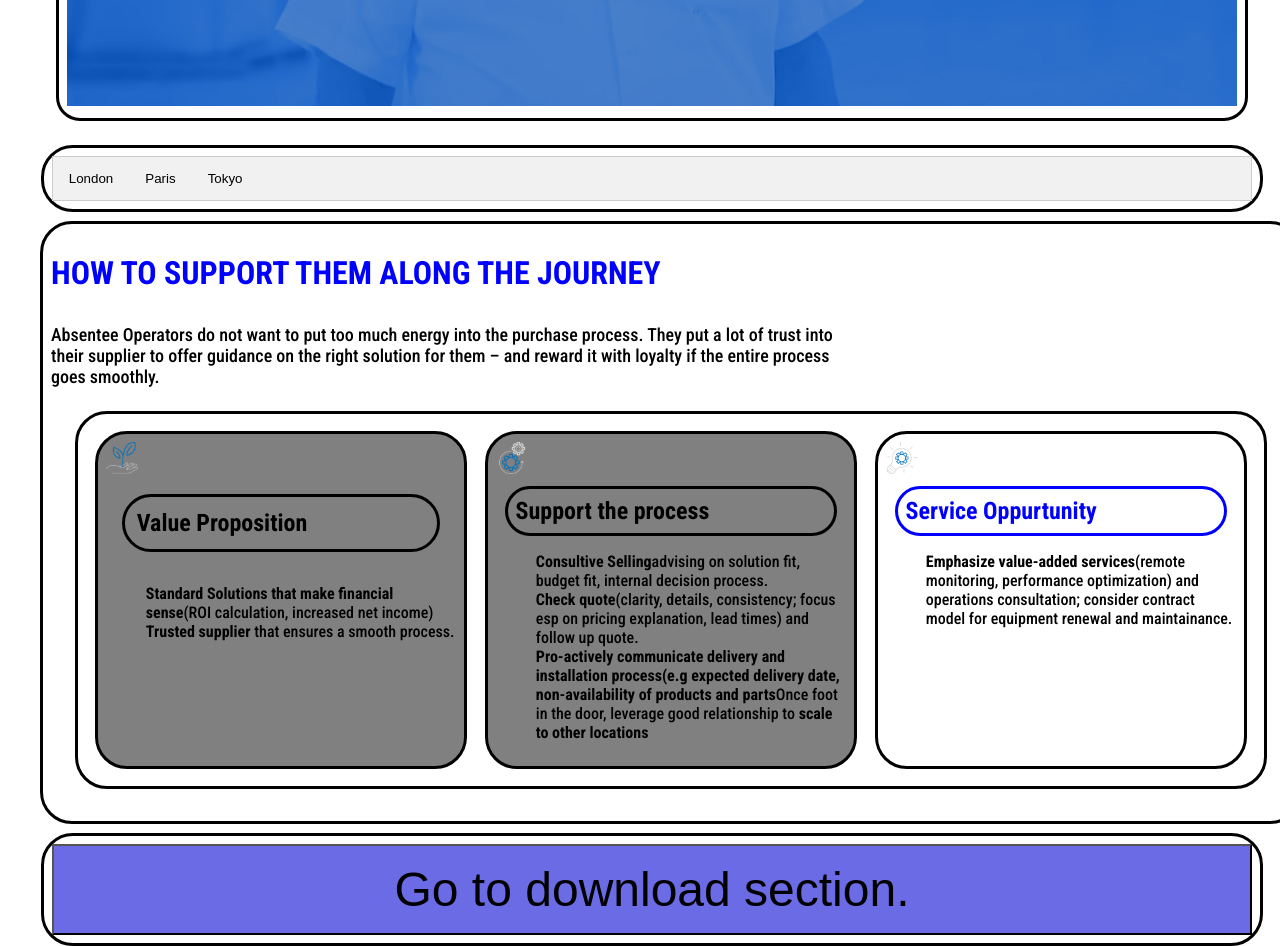
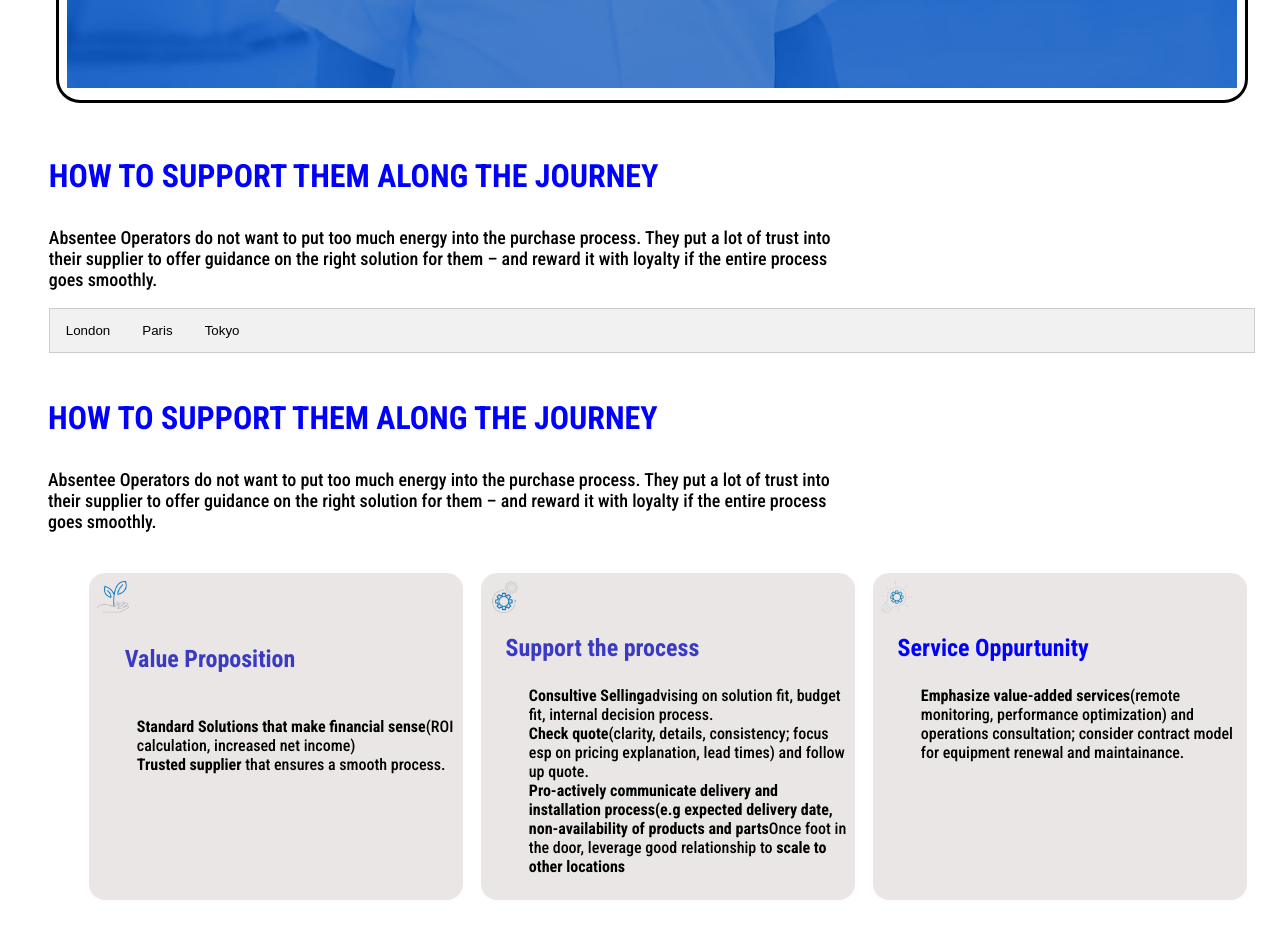
Before and after one commit to justsj11/upwork.github.io, a plain HTML site: page 01.Michael Floridi/index.html in a window 1280 px wide. Shown: the part 1160-2106 px from the top of the page. Drawn offline with Linux system fonts and the light colour scheme; files whose address does not match are found by name.

Commit message:
Removed borders

```diff
--- a/01.Michael Floridi/index.html
+++ b/01.Michael Floridi/index.html
@@ -50,6 +50,8 @@
     </div>
   <div>
 <div id="section_four" class="container">
+  <h1>HOW TO SUPPORT THEM ALONG THE JOURNEY</h1>
+      <p>Absentee Operators do not want to put too much energy into the purchase process. They put a lot of trust into their supplier to offer guidance on the right solution for them – and reward it with loyalty if the entire process goes smoothly.</p>
   <!-- Tab links -->
   <div class="tab">
       <button class="tablinks" onclick="openCity(event, 'London')">London</button>
@@ -82,10 +84,10 @@
 
         <li id="card_one" class="container  card">
           <img src="./assets/Value.png" style="width:2rem;"/>
-          <h2 id="card_one_header" class="container";">Value Proposition</h2>
+          <h2 id="card_one_header" class="container card_header";">Value Proposition</h2>
           <p>
-        <ul>
-            <li><b>Standard Solutions that make financial sense</b>(ROI calculation, increased net income)</li>
+        <ul class="card_content">
+            <li ><b>Standard Solutions that make financial sense</b>(ROI calculation, increased net income)</li>
             <li><b>Trusted supplier</b> that ensures a smooth process.</li>
           </ul>
           </p>
@@ -93,8 +95,8 @@
 
               <li id="card_two card" class="container card" >
                 <img src="./assets/Support_Blu.png" style="width: 2rem;">
-                <h2 id="card_two_header" class="container">Support the process</h2>
-                <ul>
+                <h2 class="container card_header">Support the process</h2>
+                <ul class="card_content">
                   <li><b>Consultive Selling</b>advising on solution fit, budget fit, internal decision process.</li>
                   <li><b>Check quote</b>(clarity, details, consistency; focus esp on pricing explanation, lead times) and follow up quote.</li>
                   <li><b>Pro-actively communicate delivery and installation process(e.g expected delivery date, non-availability of products and parts</b>Once foot in the door, leverage good relationship to <b>scale to other locations</b></li>
@@ -102,10 +104,10 @@
               </li>
 
 
-              <li id="card_three card" class="container">
+              <li id="card_three card" class="container card">
                 <img src="./assets/Service_Blu.png" alt="Service" style="width: 2rem;">
-                <h2 id="card_three_header" class="container" style="color: blue;">Service Oppurtunity</h2>
-                <ul>
+                <h2 id="card_three_header" class="container card_header" style="color: blue;">Service Oppurtunity</h2>
+                <ul class="card_content">
                   <li><b>Emphasize value-added services</b>(remote monitoring, performance optimization) and operations consultation; consider contract model for equipment renewal and maintainance.</li>
                 </ul>
               </li>
--- a/01.Michael Floridi/style.css
+++ b/01.Michael Floridi/style.css
@@ -7,8 +7,8 @@ body{
 
 }
 .container {
-    border-style: solid;
-    border-radius: 2rem;
+    border-style: none;
+    border-radius: 1rem;
     margin: 0.55rem;
     padding: 0.5rem;
 
@@ -30,7 +30,7 @@ p{
     background-image: url(./assets/header.jpg);
     background-size: contain;
     display: flex;
-    margin-left: 10rem;
+    margin-left: 0.2rem;
     justify-content: space-between;
     font-family:  'Roboto Condensed', sans-serif;;
 
@@ -65,8 +65,6 @@ img {
     justify-content: space-between;
     padding: 3rem;
     font-size: 1.5rem;
-    border-style: solid;
-    border-radius: 2rem;
 }
 
 #section_two {
@@ -78,7 +76,13 @@ img {
 }
 .card {
     column-width: 20rem;
-    background: gray;
+    background: rgba(212, 203, 203, 0.479);
+}
+.card_content {
+    color: black;
+}
+.card_header{
+    color: rgb(58, 58, 194);
 }
 
 
```
